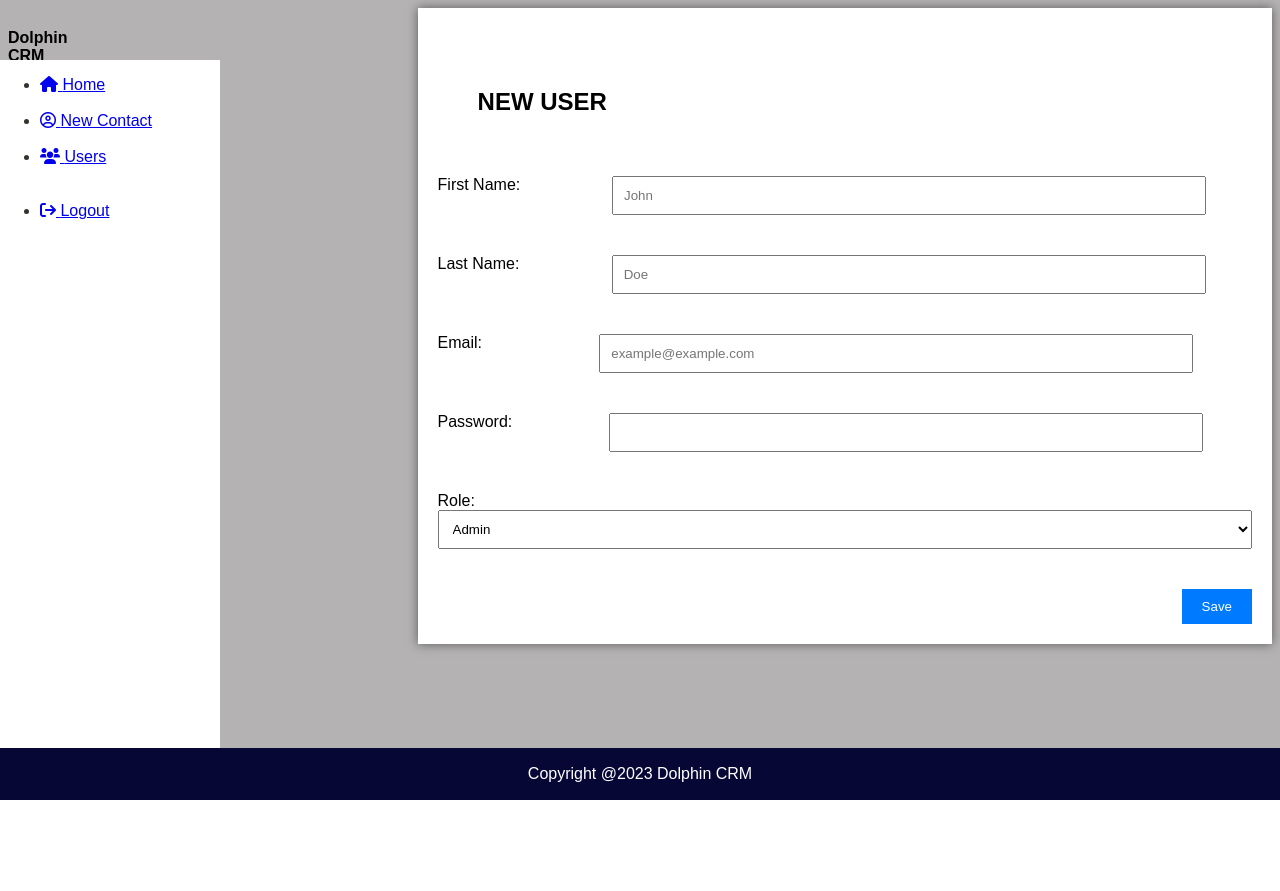
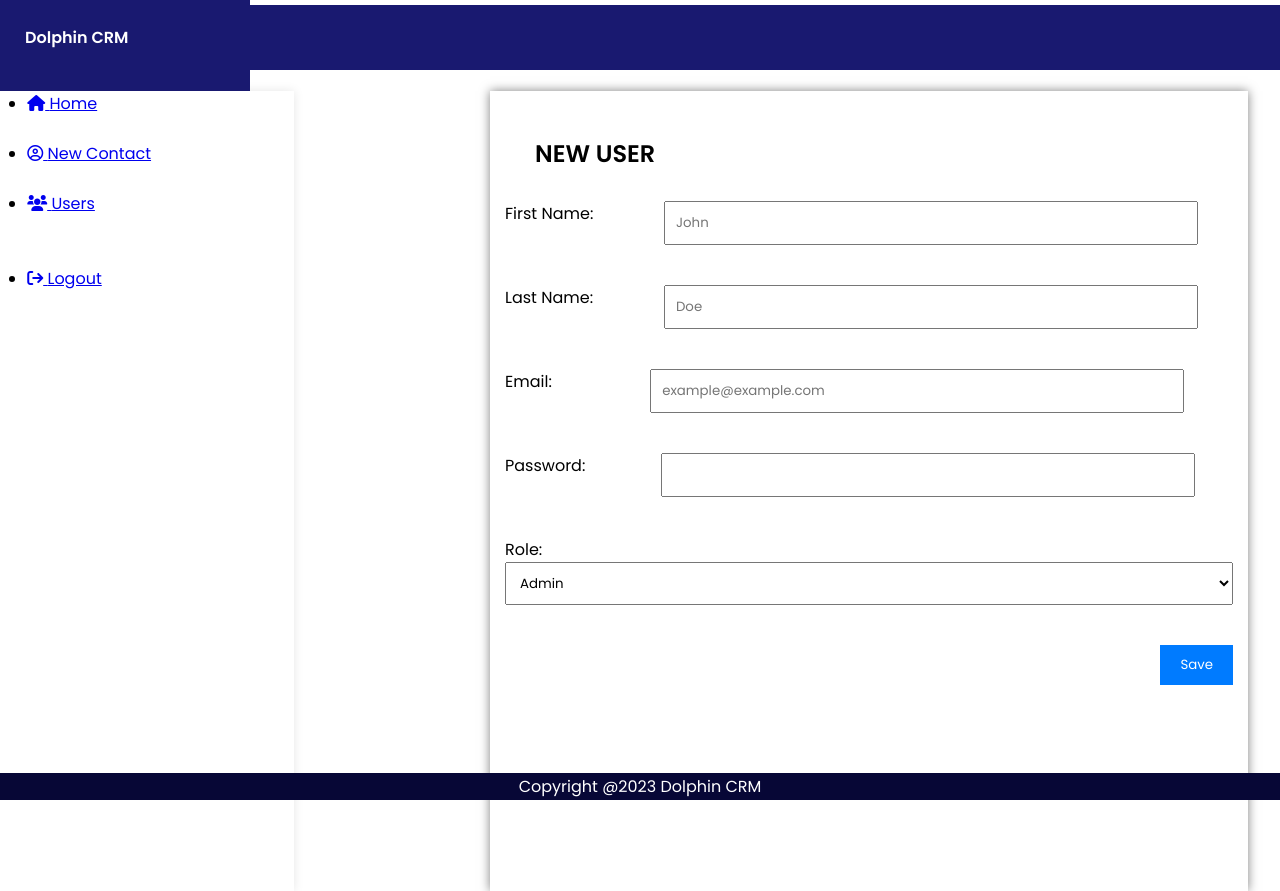
Before and after one commit to JessPAnd/info2180-finalproject, a PHP site: page /AddUser.html in a window 1280 px wide; the page is wider, and only the part inside the window is pictured. Before the commit the page ends 800 px from the top of that part, so only its background shows below. Run offline with PHP 8.4, Linux system fonts and the light colour scheme.

Commit message:
Update AddUser.css

```diff
--- a/AddUsers/AddUser.css
+++ b/AddUsers/AddUser.css
@@ -1,36 +1,52 @@
-body {
-    font-family: Arial, sans-serif;
-    display: flex;
-    background-color: rgb(180, 178, 178);
+@import url("https://fonts.googleapis.com/css2?family=Poppins:wght@400;600&display=swap");
+*{
+    margin: 0;
+    padding: 0;
+    font-family: "Poppins", sans-serif;
 }
 
-.container {
+body {
+    display: grid;
+    grid-template-columns: 240px auto;
+    grid-template-rows: auto;
+}
+
+.main--content{
+    position: relative;
+    background-color: midnightblue;
+    width: 100%;
+    padding: 5px;
+}
+
+.header--wrapper{
+    grid-column: 1 / span 2;
     display: flex;
-    align-items: center;
+    justify-content: space-between;
+    align-items: start;
+    background-color: midnightblue;
     padding: 20px;
-    position: fixed;
+    margin-bottom: 1rem;
+    width: 700%
+}
+
+.header--title{
+    color: white;
+    font-size: 22 ;
+    font-family: 'Times New Roman', Times, serif ;
+    text-align: justify;
+}
+
+.sidebar{
+    grid-row: 2;
     top: 0;
     left: 0;
-    right: 0;
-    height: 20px;
-    background-color: rgb(7, 7, 54);
-    color: white;
-}
-
-.container img {
-    height: 50px;
-    margin-right: 20px;
-}
-
-.sidebar {
-    position: fixed;
-    top: 60px;
-    left: 0;
-    width: 220px;
-    height: 150%;
+    bottom: 0;
+    width: 240px;
+    height: 100vh;
+    padding: 0 1.7rem;
+    color: black;
     background-color: white;
-    color: #32332C;
-    transition: all 0.3s ease;
+    box-shadow: 0 0 10px rgba(0, 0, 0, 0.1);
 }
 
 .link {
@@ -50,29 +66,21 @@ body {
     margin-right: 10px;
 }
 
-.link a {
-    text-decoration: none;
+.form {
+    grid-column: 2;
+    grid-row: 2;
+    flex-grow: 1;
+    padding: 15px;
     color: black;
-}
-
-.link:hover {
-    background-color: grey;
-}
-
-.form {
-    flex-grow: 1;
-    padding: 20px;
-    color: black;
-    margin-left: 350px;
-    width: 130%;
-    height: 100%;
+    margin-left: 250px;
+    width: 70%;
     background-color: white;
     box-shadow: 0px 0px 10px rgba(0,0,0,0.5);
 }
 
 .containterform {
     background-color: white;
-    padding: 40px;
+    padding: 30px;
 }
 
 .fname, .lname, .email, .password {
```
